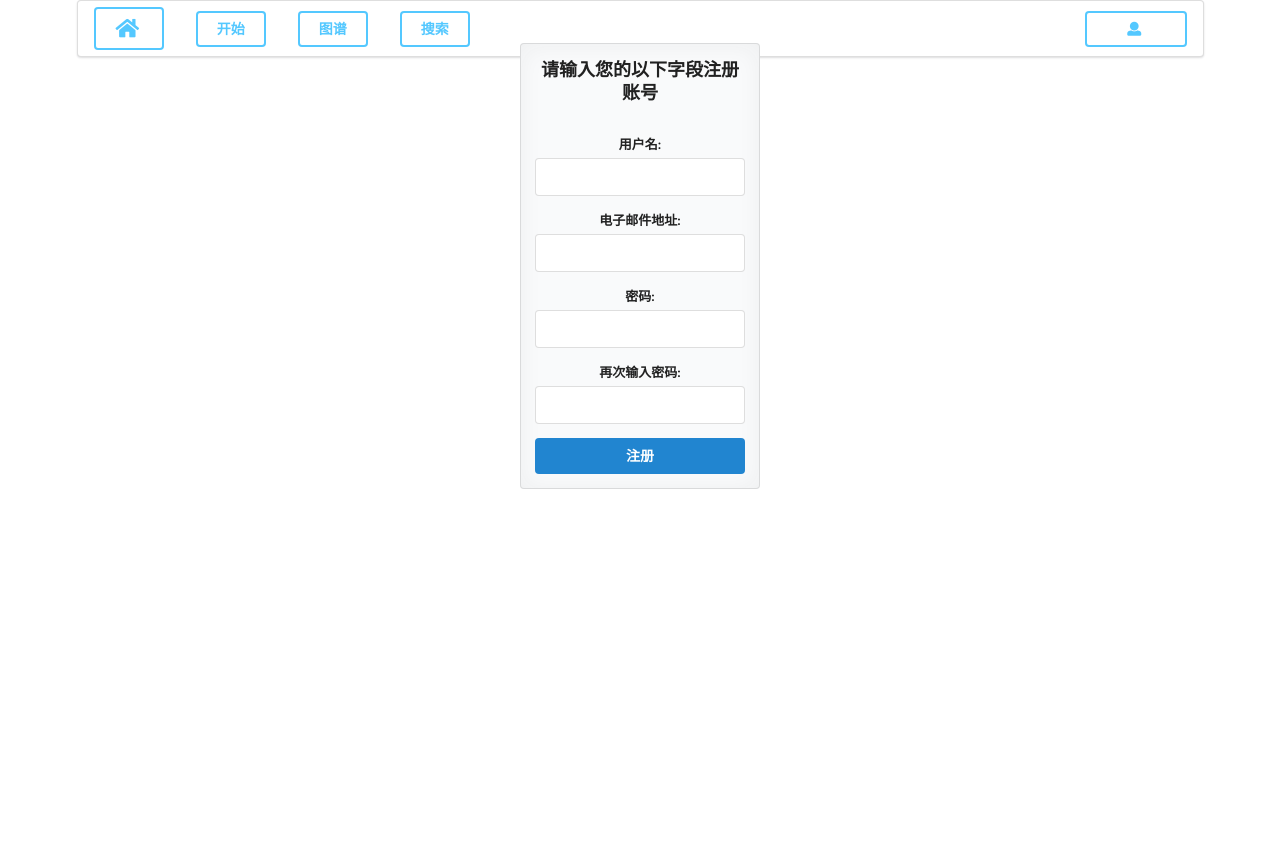
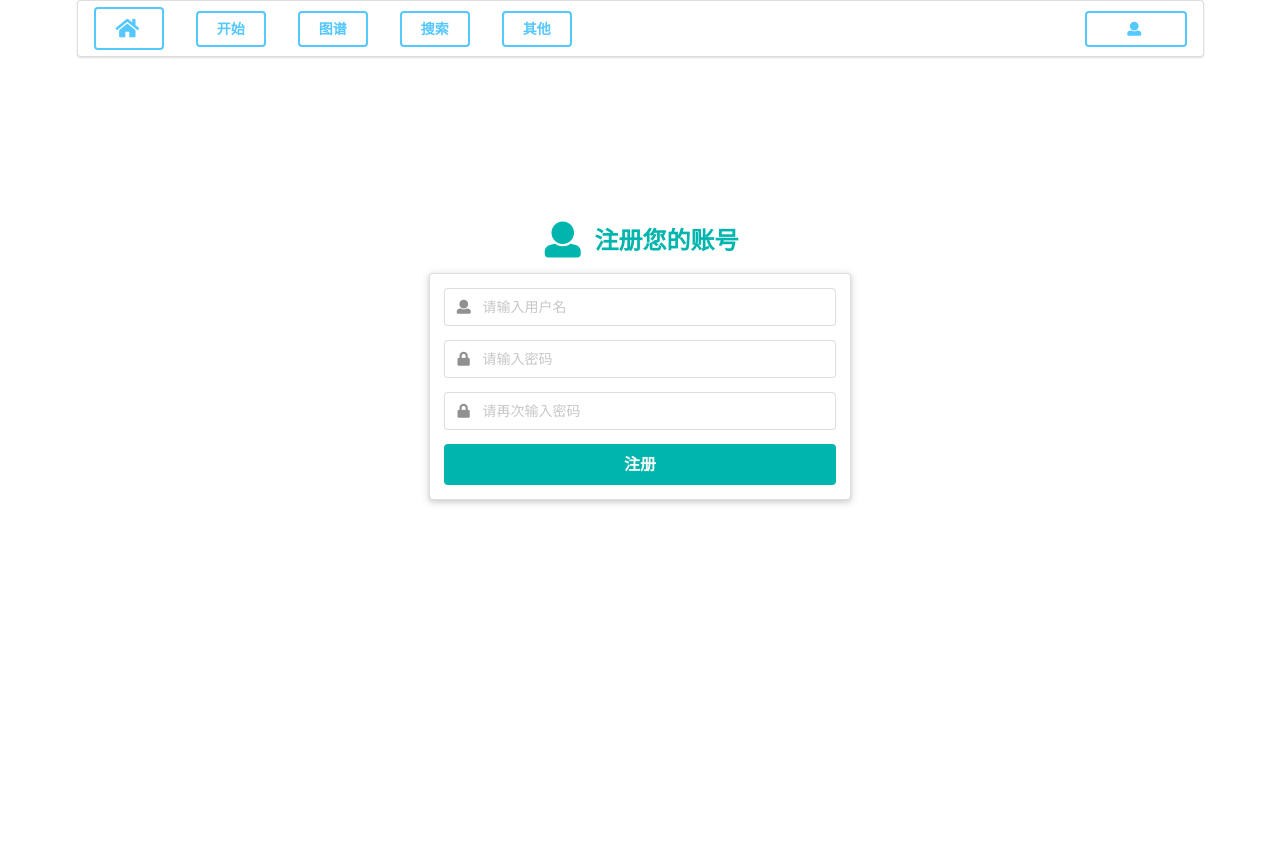
Before and after one commit to shaojunying/Software-engineering-discipline-online-learning-platform-based-on-knowledge-map, a Django app: page /account/register/ in a window 1280 px wide. After the commit the page ends 505 px from the top, so only its background shows below. Run offline with Django 3.2, Linux system fonts and the light colour scheme.

Commit message:
基本上增加了整个网站框架的样式,有些页面因为缺少图片或者缺乏未实现的功能而未细做,美化网站的第一阶段基本完成

```diff
--- a/Page/account/forms.py
+++ b/Page/account/forms.py
@@ -7,10 +7,10 @@ class UserRegistrationForm(forms.ModelForm):
 
     class Meta:
         model = User
-        fields = ('username','email')
+        fields = ('username',)
 
     def clean_password2(self):
         cd = self.cleaned_data
         if cd['password'] != cd['password2']:
-            raise forms.ValidationError(r"Password don't match.")
+            raise forms.ValidationError("两次输入的密码不一致")
         return cd['password2']
--- a/Page/app/forms.py
+++ b/Page/app/forms.py
@@ -2,4 +2,4 @@ from django import forms
 
 
 class SearchForm(forms.Form):
-    question = forms.CharField(max_length=100, label="")
+    question = forms.CharField(max_length=500, label="")
--- a/Page/app/urls.py
+++ b/Page/app/urls.py
@@ -6,6 +6,5 @@ urlpatterns = [
     path('start/', views.start, name="start"),
     path('graph/', views.graph, name="graph"),
     path('others/', views.others, name="others"),
-    path('all/', views.all_courses, name="all_courses"),
     path('search/', views.search, name="search"),
 ]
--- a/Page/app/views.py
+++ b/Page/app/views.py
@@ -37,9 +37,3 @@ def search(request):
     else:
         question_form = SearchForm()
     return render(request, 'app/search.html', {"question_form": question_form, "result": result})
-
-
-@login_required
-def all_courses(request):
-    courses = Course.objects.all()
-    return render(request, 'app/all_courses.html', {'courses': courses})
--- a/Page/static/css/base.css
+++ b/Page/static/css/base.css
@@ -1,12 +1,15 @@
-body>.grid {
-    height: 100%;
+
+body > .grid {
+  height: 80%;
 }
-
 .column {
-    max-width: 450px;
+  max-width: 450px;
 }
-
+/* 上面设置表单的居中和宽度,下面是问题输入框的宽度和错误列表的样式 */
 .errorlist {
     list-style: none;
     color: red;
 }
+#id_question {
+    width: 600px;
+}
--- a/Page/templates/account/register.html
+++ b/Page/templates/account/register.html
@@ -5,7 +5,51 @@
 {% endblock %}
 
 {% block content %}
-<div class="ui centered align grid">
+<div class="ui middle aligned center aligned grid">
+    <div class="column">
+        {% if user_form.errors %}
+        <h2 class="ui teal image header">
+            <i class="exclamation icon"></i>
+            <div class="content">
+                您的输入有误,请重新输入
+            </div>
+        </h2>
+        {% else %}
+        <h2 class="ui teal image header">
+            <i class="user icon"></i>
+            <div class="content">
+                注册您的账号
+            </div>
+        </h2>
+        {% endif %}
+
+        <form action="." method="post" id="register_form" class="ui large form">
+            <div class="ui raised segment">
+                {% for field in user_form %}
+                <div class="field">
+                    <div class="ui left icon input">
+                        {% ifequal forloop.counter 1 %}
+                        <i class="user icon"></i>
+                        {% else %}
+                        <i class="lock icon"></i>
+                        {% endifequal %}
+                        {{ field }}
+                    </div>
+                </div>
+                <div class="form_error field">{{ field.errors }}</div>
+                {% endfor %}
+                {% csrf_token %}
+                <div class="ui fluid large teal submit button" onclick="document.getElementById('register_form').submit()">注册</div>
+            </div>
+        </form>
+    </div>
+</div>
+<script>
+    document.getElementById("id_username").setAttribute("placeholder", "请输入用户名")
+    document.getElementById("id_password").setAttribute("placeholder", "请输入密码")
+    document.getElementById("id_password2").setAttribute("placeholder", "请再次输入密码")
+</script>
+<!-- <div class="ui centered align grid">
     <div class="form-box">
         <div class="ui placeholder segment centered">
             <div class="column">
@@ -31,7 +75,7 @@
             </div>
         </div>
     </div>
-</div>
+</div> -->
 {% endblock %}
 
 {% block lslide %}{% endblock %}
--- a/Page/templates/base.html
+++ b/Page/templates/base.html
@@ -16,8 +16,18 @@
 <body>
 
   <div class="ui container">
-    <div class="ui borderless main menu">
-      <!-- main应该是固定的意思 -->
+    <div class="ui borderless menu">
+
+      {% if request.user.is_authenticated %}
+      <a class="header item" href="{% url 'index' %}">
+          <div class="ui animated fade inverted blue button">
+            <div class="visible content"><i class="home large icon"></i></div>
+            <div class="ui hidden content">
+              <div class="ui medium header">主页</div>
+            </div>
+          </div>
+      </a>
+      {% else %}
       <a class="header item" href="{% url 'home' %}">
           <div class="ui animated fade inverted blue button">
             <div class="visible content"><i class="home large icon"></i></div>
@@ -26,6 +36,7 @@
             </div>
           </div>
       </a>
+      {% endif %}
       <a class="item {% block is_start_active %}{% endblock %}" href="{% url 'start' %}">
         <button class="ui inverted blue button">开始</button>
       </a>
@@ -34,6 +45,9 @@
       </a>
       <a class="item {% block is_search_active %}{% endblock %}" href="{% url 'search' %}">
           <button class="ui inverted blue button">搜索</button>
+      </a>
+      <a class="item {% block is_others_active %}{% endblock %}" href="{% url 'others' %}">
+          <button class="ui inverted blue button">其他</button>
       </a>
 
       <div class="right menu">
@@ -62,6 +76,7 @@
 
     {% block content %}{% endblock %}
 
+
   <div class="container">
     {% block lslide %}{% endblock %}
   </div>
--- a/Page/templates/registration/login.html
+++ b/Page/templates/registration/login.html
@@ -47,9 +47,11 @@
     </div>
   </div>
 </div>
-
+<script>
+    document.getElementById("id_username").setAttribute("placeholder", "请输入用户名")
+    document.getElementById("id_password").setAttribute("placeholder", "请输入密码")
+</script>
 <!-- <div class="ui grid">
-
     <div class="three wide column"></div>
     <div class="ten wide column">
         <div class="form-box">
```
Also changed, not shown: Page/templates/account/register_done.html (+10 -2 lines), Page/templates/app/index.html (+12 -2 lines), Page/templates/app/others.html (+6 -1 lines), Page/templates/app/search.html (+24 -10 lines), Page/templates/app/start.html (+9 -2 lines), Page/templates/index.html (+16 -2 lines), Page/db.sqlite3.
